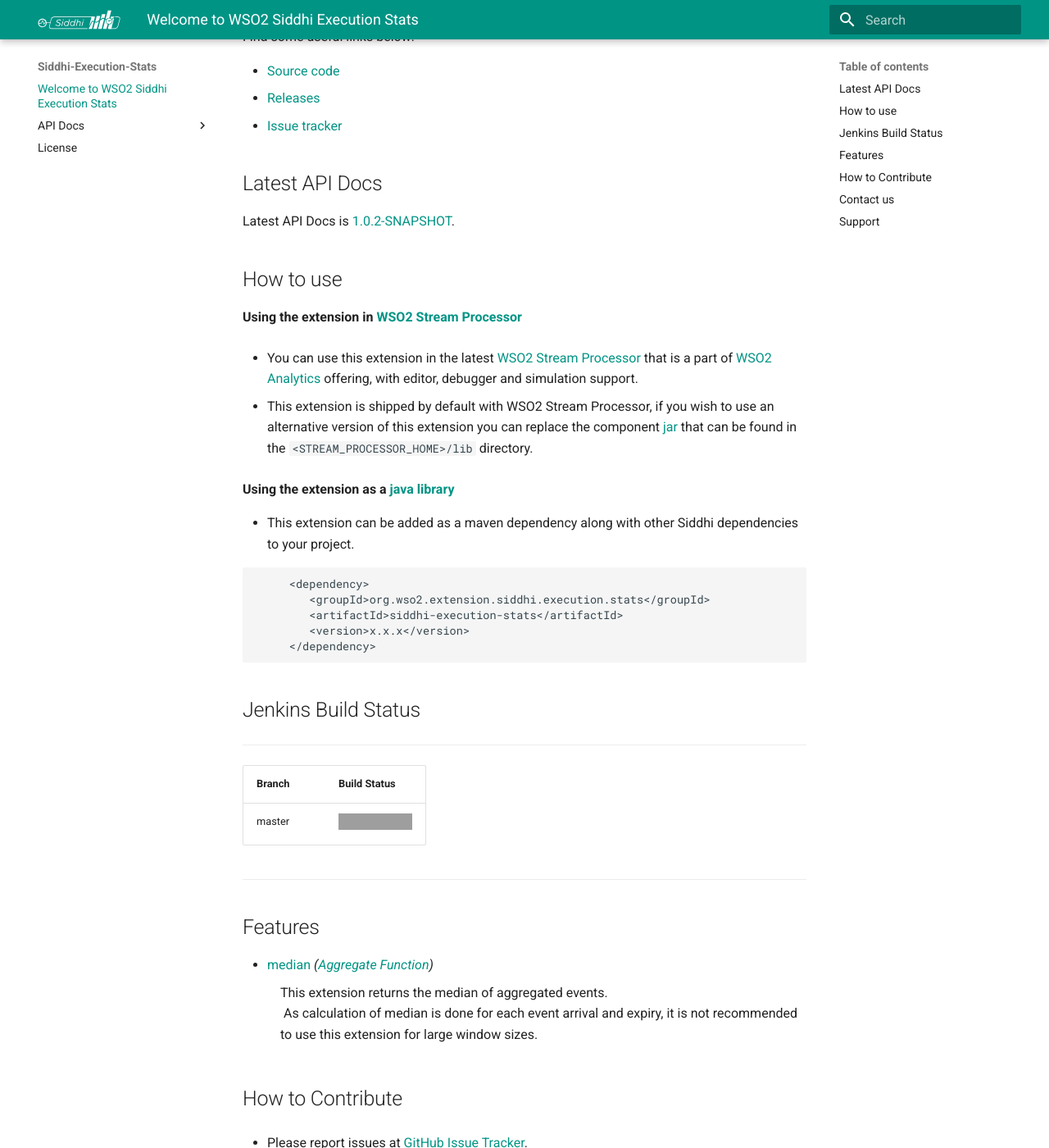
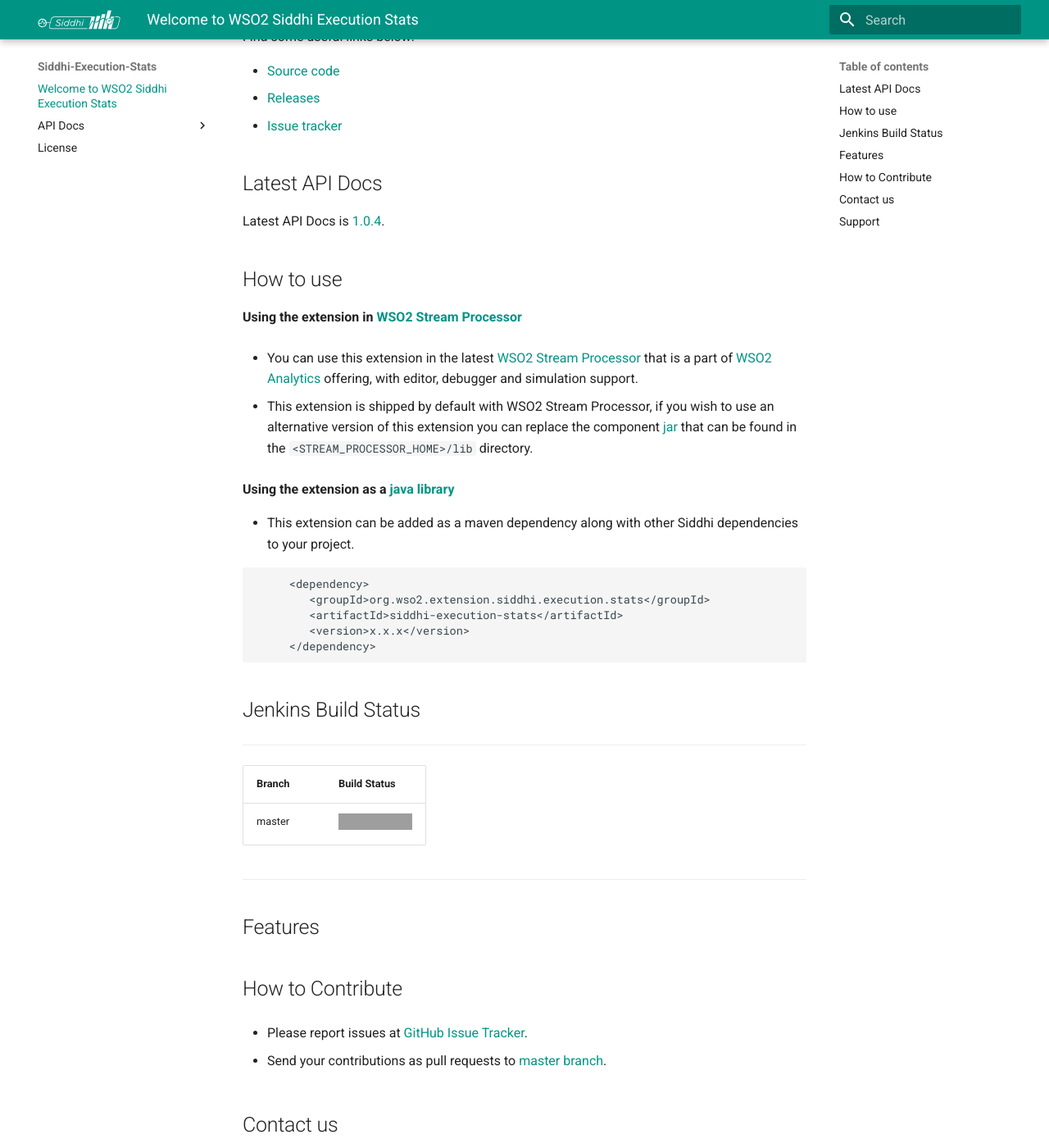
Before and after one commit to wso2-attic/siddhi-execution-stats, an MkDocs documentation site: the page built from docs/index.md, in a window 1280 px wide and 1400 px high, scrolled down 266 px. Shown: the whole window at 82% size. Built offline with MkDocs 1.6.1 and Material for MkDocs 9.7.7, drawn with Linux system fonts in a browser that asks for light colours; old or Windows-style settings are respelled for this version of MkDocs; grey boxes are pictures that could not be loaded.

Commit message:
[WSO2-Release] [Release 1.0.4] update documentation for release 1.0.4

```diff
--- a/docs/index.md
+++ b/docs/index.md
@@ -12,7 +12,7 @@ Find some useful links below:
 
 ## Latest API Docs
 
-Latest API Docs is <a target="_blank" href="https://wso2-extensions.github.io/siddhi-execution-stats/api/1.0.2-SNAPSHOT">1.0.2-SNAPSHOT</a>.
+Latest API Docs is <a target="_blank" href="https://wso2-extensions.github.io/siddhi-execution-stats/api/1.0.4">1.0.4</a>.
 
 ## How to use
 
@@ -46,7 +46,6 @@ Latest API Docs is <a target="_blank" href="https://wso2-extensions.github.io/si
 
 ## Features
 
-* <a target="_blank" href="https://wso2-extensions.github.io/siddhi-execution-stats/api/1.0.2-SNAPSHOT/#median-aggregate-function">median</a> *(<a target="_blank" href="https://wso2.github.io/siddhi/documentation/siddhi-4.0/#aggregate-functions">Aggregate Function</a>)*<br><div style="padding-left: 1em;"><p>This extension returns the median of aggregated events.<br>&nbsp;As calculation of median is done for each event arrival and expiry, it is not recommended to use this extension for large window sizes. </p></div>
 
 ## How to Contribute
 
--- a/mkdocs.yml
+++ b/mkdocs.yml
@@ -15,6 +15,7 @@ google_analytics:
 pages:
 - Welcome to WSO2 Siddhi Execution Stats: index.md
 - API Docs:
-  - 1.0.2-SNAPSHOT: api/1.0.2-SNAPSHOT.md
+  - 1.0.4: api/1.0.4.md
+  - latest: api/latest.md
 - License: license.md
 theme: material
```
Also changed, not shown: README.md (+1 -2 lines), docs/api/1.0.4.md (renamed from docs/api/1.0.2-SNAPSHOT.md, +2 -2 lines), docs/api/latest.md (added, +41 -0 lines).
